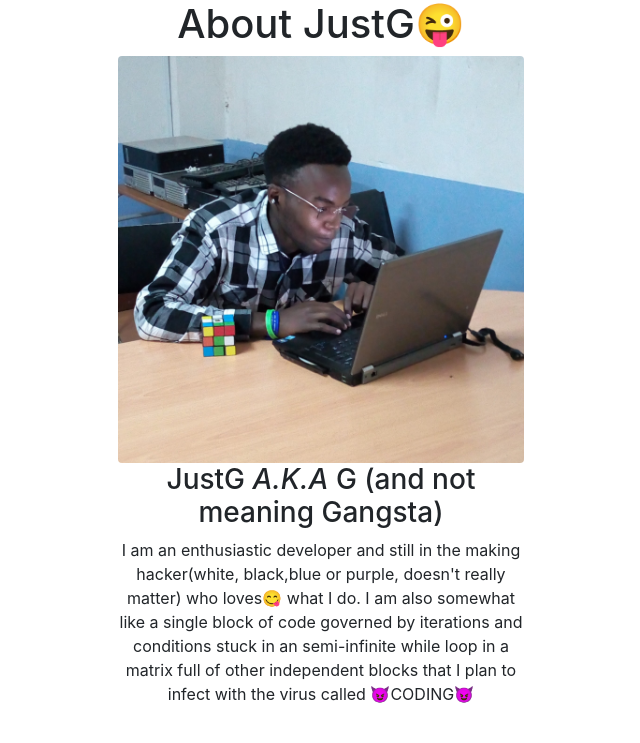
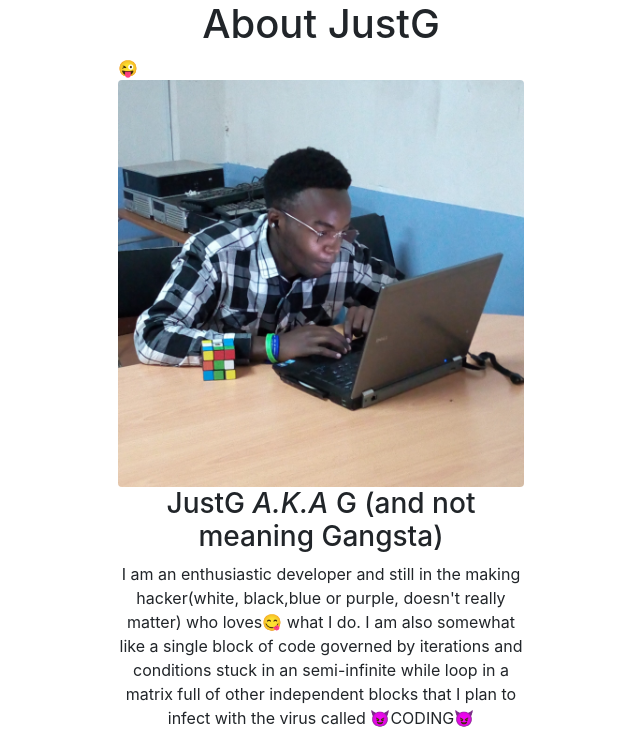
Before and after one commit to JuustG/About-JustG, a plain HTML site: page index.html in a window 1280 px wide. Shown: the top 743 px of the page, without its empty margins (319-959 px from the left). Drawn offline with Linux system fonts and the light colour scheme.

Commit message:
Update index.html

```diff
--- a/index.html
+++ b/index.html
@@ -9,7 +9,7 @@
      <div class="row">
      	<div class="col-sm-4"></div>
      	<div class="col-sm-4">
-        	<h1 class="text-center">About JustG😜</h1>
+        	<h1 class="text-center">About JustG</h1>😜
         	<img class="img-fluid rounded" src="JustG.jpg" alt="Image Coming Soon">
         	<h3 class="text-center">JustG <i>A.K.A</i> G (and not meaning Gangsta)</h3>
        		<p class="text-center">I am an enthusiastic developer and still in the making hacker(white, black,blue or purple, doesn't really matter) who loves😋 what I do. I am also somewhat like a single block of code governed by iterations and conditions stuck in an semi-infinite while loop in a matrix full of other independent blocks that I plan to infect with the virus called 😈CODING😈</p><br><p>[Inserts Evil Laugh]</p>
```
